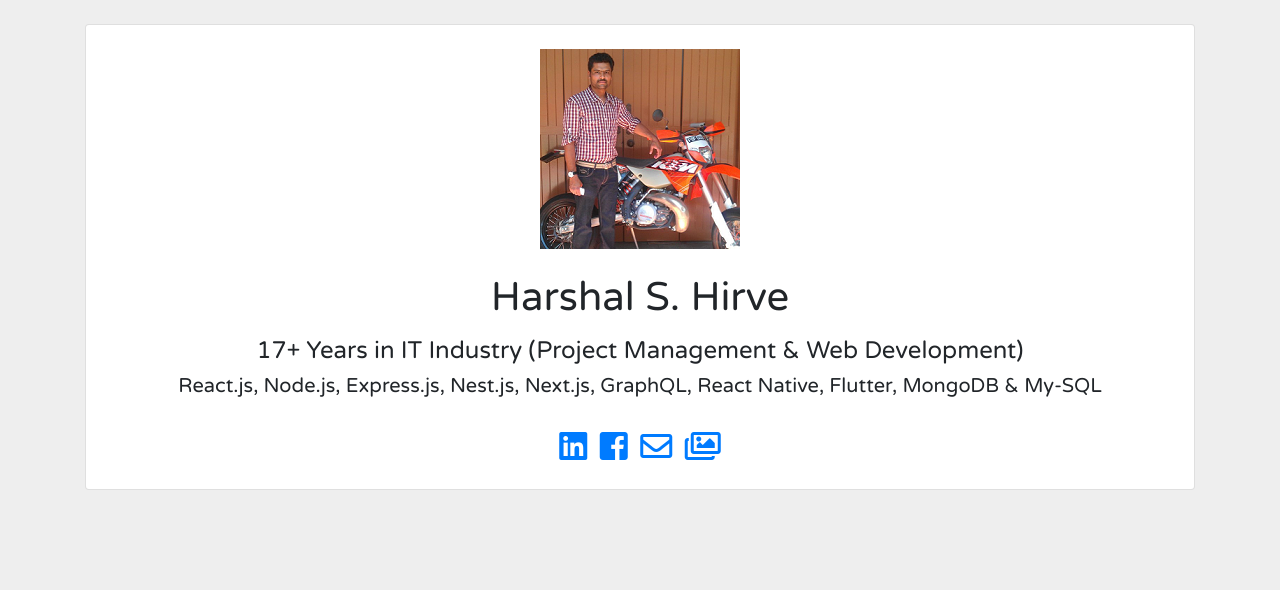
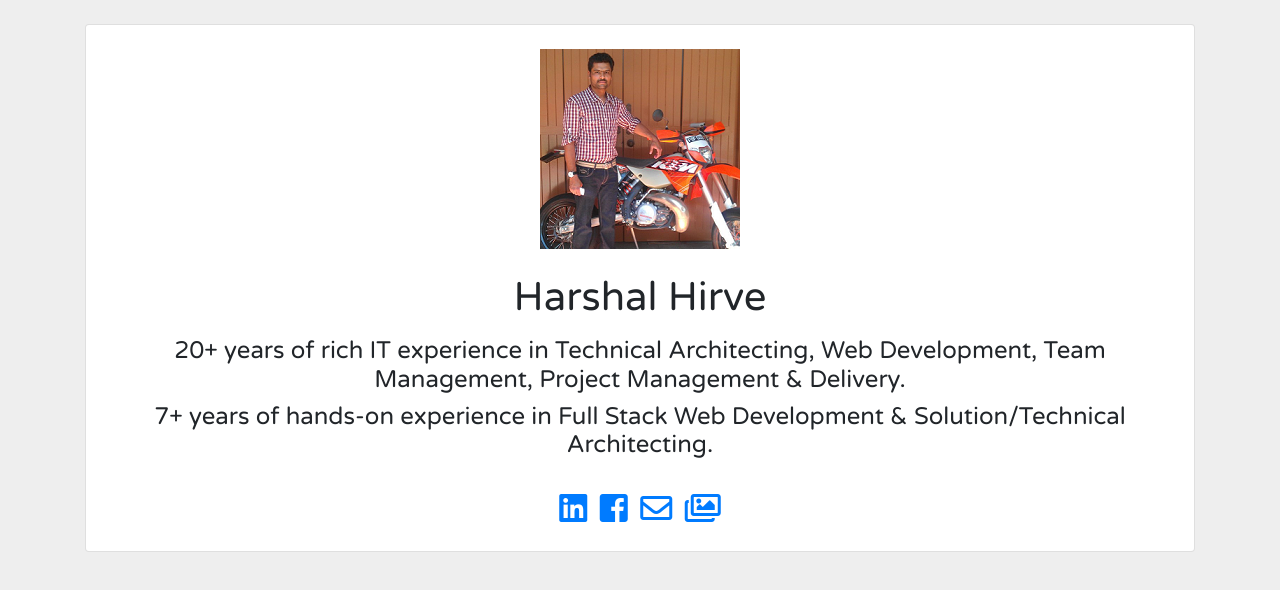
Before and after one commit to harshalhirve/harshalhirve.github.io, a plain HTML site: page index.html in a window 1280 px wide. Drawn offline with nearby package versions, Linux system fonts and the light colour scheme.

Commit message:
Update index.html

```diff
--- a/index.html
+++ b/index.html
@@ -42,10 +42,10 @@
                     <div class="text-center" id="myContent">
                         <img src="profile.png" class="img-fluid mx-auto d-block pt-4" />
                         <div class="pl-2 pr-2">
-                            <h1 class="pt-4">Harshal S. Hirve</h1>
+                            <h1 class="pt-4">Harshal Hirve</h1>
                             <p class="mx-2">
-                                <h4>17+ Years in IT Industry (Project Management & Web Development)</h4>
-                                <h5>React.js, Node.js, Express.js, Nest.js, Next.js, GraphQL, React Native, Flutter, MongoDB & My-SQL</h5>
+                                <h4>20+ years of rich IT experience in Technical Architecting, Web Development, Team Management, Project Management & Delivery.</h4>
+                                <h4>7+ years of hands-on experience in Full Stack Web Development & Solution/Technical Architecting.</h4>
                             </p>
                         </div>
                         <ul class="nav justify-content-center pt-3 mb-4">
```
